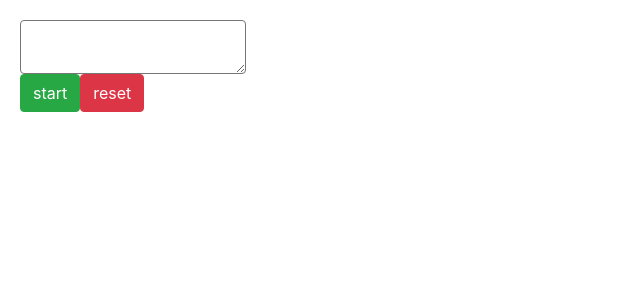
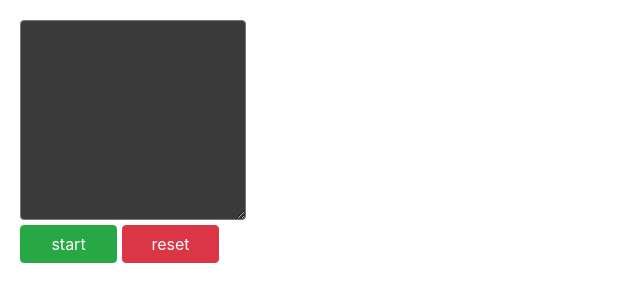
Before and after one commit to hayryne/turtle3d, a React app: page / in a window 1280 px wide. Shown: the top 302 px of the page, without its empty margins (0-640 px from the left). Built offline with nearby package versions, Linux system fonts and the light colour scheme; what babylonjs would draw is missing.

Commit message:
keep styling

```diff
--- a/src/scss/styles.scss
+++ b/src/scss/styles.scss
@@ -18,6 +18,11 @@ html, body {
 #buttons {
   display: block;
   clear: both;
+
+  .btn {
+    width: 97px;
+    margin: 5px 5px 5px 0px;
+  }
 }
 
 #inputComponent {
@@ -26,3 +31,9 @@ html, body {
   left: 20px;
   top: 20px;
 }
+
+#inputArea {
+  height: 200px;
+  background-color: #3A3A3A;
+  color: #FFFFFF;
+}
```
